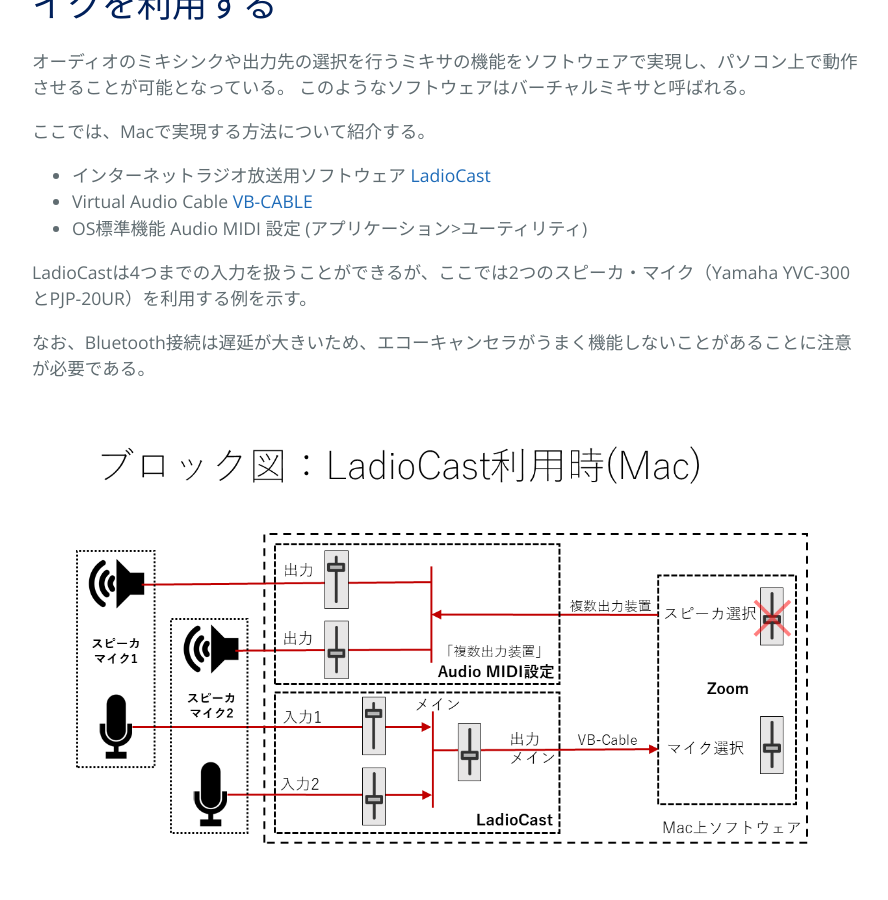
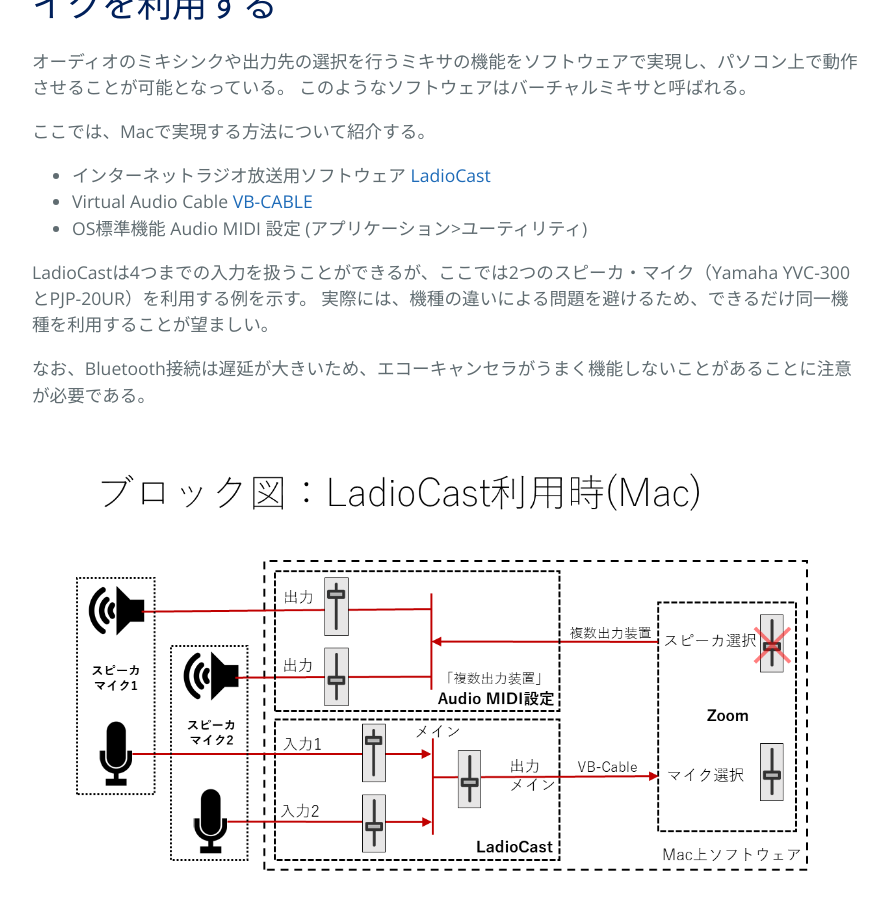
Before and after one commit to kyoto-u/online-edu, a Jekyll site: the page built from zoom-audio-ladiocast.md, in a window 1280 px wide and 900 px high, scrolled down 538 px. Shown: the whole window, without its empty margins (192-1080 px from the left). Built offline with Jekyll 4.4.1, drawn with Linux system fonts in a browser that asks for light colours; some of the changed text lies outside the part shown.

Commit message:
Update zoom-audio-ladiocast.md

```diff
--- a/zoom-audio-ladiocast.md
+++ b/zoom-audio-ladiocast.md
@@ -16,6 +16,7 @@ title: バーチャルミキサ LadioCast で複数のスピーカ・マイク
 - OS標準機能 Audio MIDI 設定 (アプリケーション>ユーティリティ)
 
 LadioCastは4つまでの入力を扱うことができるが、ここでは2つのスピーカ・マイク（Yamaha YVC-300とPJP-20UR）を利用する例を示す。
+実際には、機種の違いによる問題を避けるため、できるだけ同一機種を利用することが望ましい。
 
 なお、Bluetooth接続は遅延が大きいため、エコーキャンセラがうまく機能しないことがあることに注意が必要である。
 
@@ -65,3 +66,9 @@ LadioCastは4つまでの入力を扱うことができるが、ここでは2つ
 レベルメータの振れ方も参考に、LadioCastのミキサー設定のパネルで入力音量（バランス）の調整を行う。
 
 個別のミュートボタンはないが、各入力の出力先選択で「メイン」をON/OFFすれば、ミュートの代わりとして利用できる。
+
+## 遅延の調整について
+
+Windows用のVoicemeeterでは、入出力における機器ごとの遅延の違いを調整することが可能であるが、ここで紹介している方法では、遅延を調整する方法は用意されていない。
+また遅延の調整が可能なフリーソフトウェアも提供されていないようである。
+Macの場合、Windowsほど大きな遅延が発生しにくいような印象があるが、問題が出るようであれば、何らかの対策が必要となる。
```
